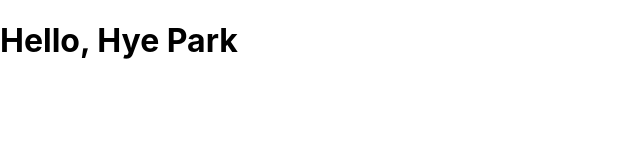
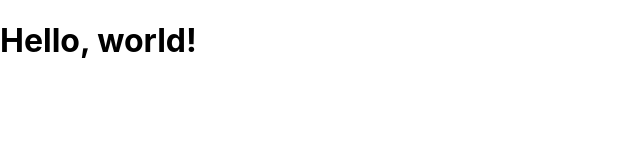
Before and after one commit to bhr0554/alive_react, a React (Create React App) app: page / in a window 1280 px wide. Shown: the top 160 px of the page, without its empty margins (0-640 px from the left). Built offline with nearby package versions, Linux system fonts and the light colour scheme.

Commit message:
[수정] JSX 문법 연습

```diff
--- a/src/App.js
+++ b/src/App.js
@@ -16,7 +16,7 @@ function App() {
           rel="noopener noreferrer"
         >
           Learn React
-        </a>
+        </a>createElement
       </header>
     </div>
   );
--- a/src/index.js
+++ b/src/index.js
@@ -18,7 +18,7 @@ ReactDOM.render(
     document.getElementById('root')
 );*/
 
-function formatName(user) {
+/*function formatName(user) {
     return user.firstName + ' ' + user.lastName;
 }
 
@@ -29,7 +29,44 @@ const user = {
 
 const element = (
     <h1>Hello, {formatName(user)}</h1>
+);*/
+
+/** **attr에 따옴표 || '{}'중괄호를 사용해야 함. */
+/* attr에 따옴표를 이용하여 문자열 정의 가능 */
+//const element = <div tabIndex="0"></div>;
+
+/* attr에 '{}'를 이용하여 JavaScript 표현식 삽입 가능 */
+//const element = <img src={user.avatarUrl}></img>;
+
+/**
+ * JSX 표현식은 HTML보다 JavaScript에 가깝기 때문에 HTML attr 이름 대신 camelCase 명명 규칙을 사용함.
+ * ex) class="~" 이 아니라 className="~"
+ * */
+
+/** Babel은 React.createElement() 호출로 하여금 컴파일 진행 */
+/*const element = (
+    <h1 className="greeting">
+        Hello, world!
+    </h1>
+);*/
+/** 위 아래는 동일 함. */
+const element = React.createElement(
+    'h1',
+    {className: 'greeting'},
+    'Hello, world!'
 );
+
+// React.createElement() 함수는 몇 가지 검사를 수행하여 버그가 없는 코드를 작성하는 데 도움을 주고, 아래와 같은 객체를 생성함.
+/*
+const element = {
+    type: 'h1',
+    props: {
+        className: 'greeting',
+        children: 'Hello, world!'
+    }
+};
+*/
+/** **React는 위 객체를 읽어 DOM을 구성함. */
 
 ReactDOM.render(
     element,
```
